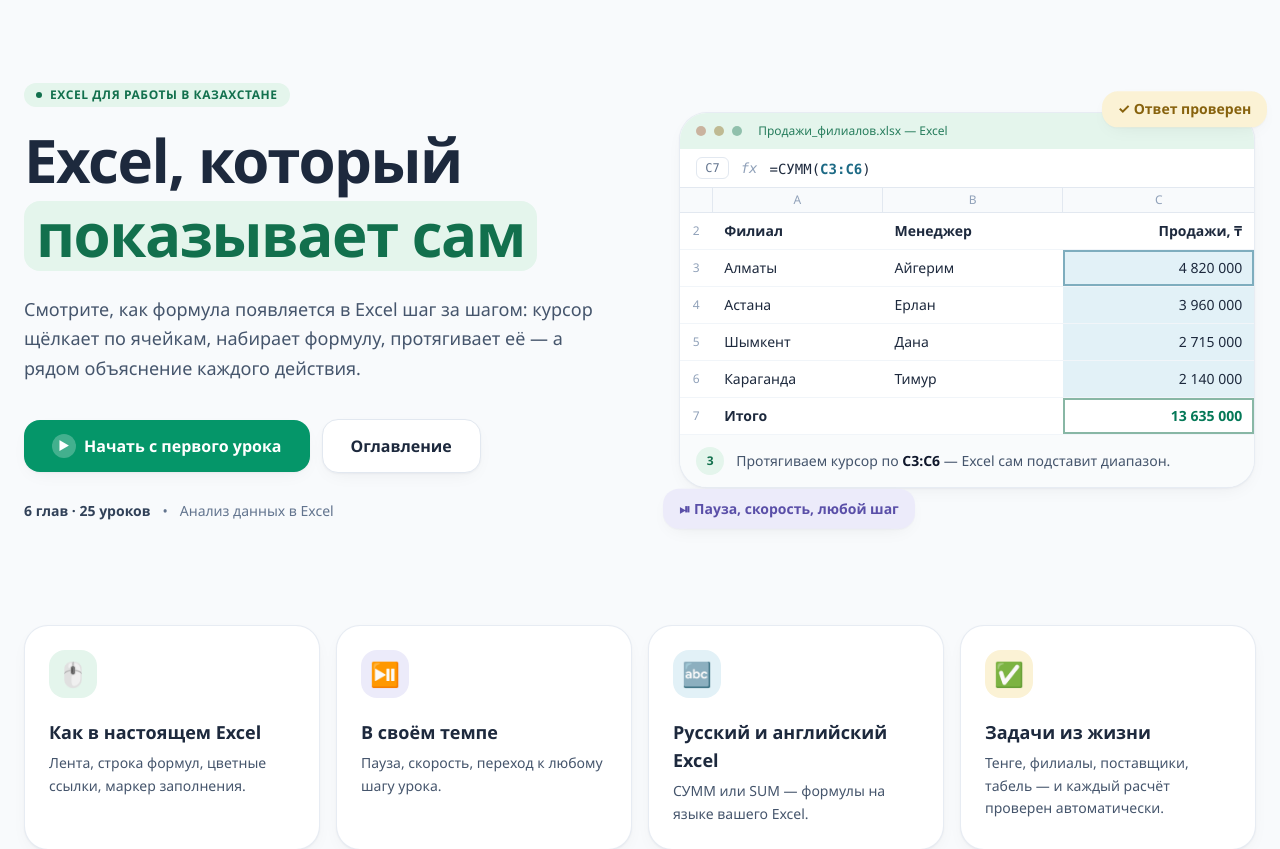
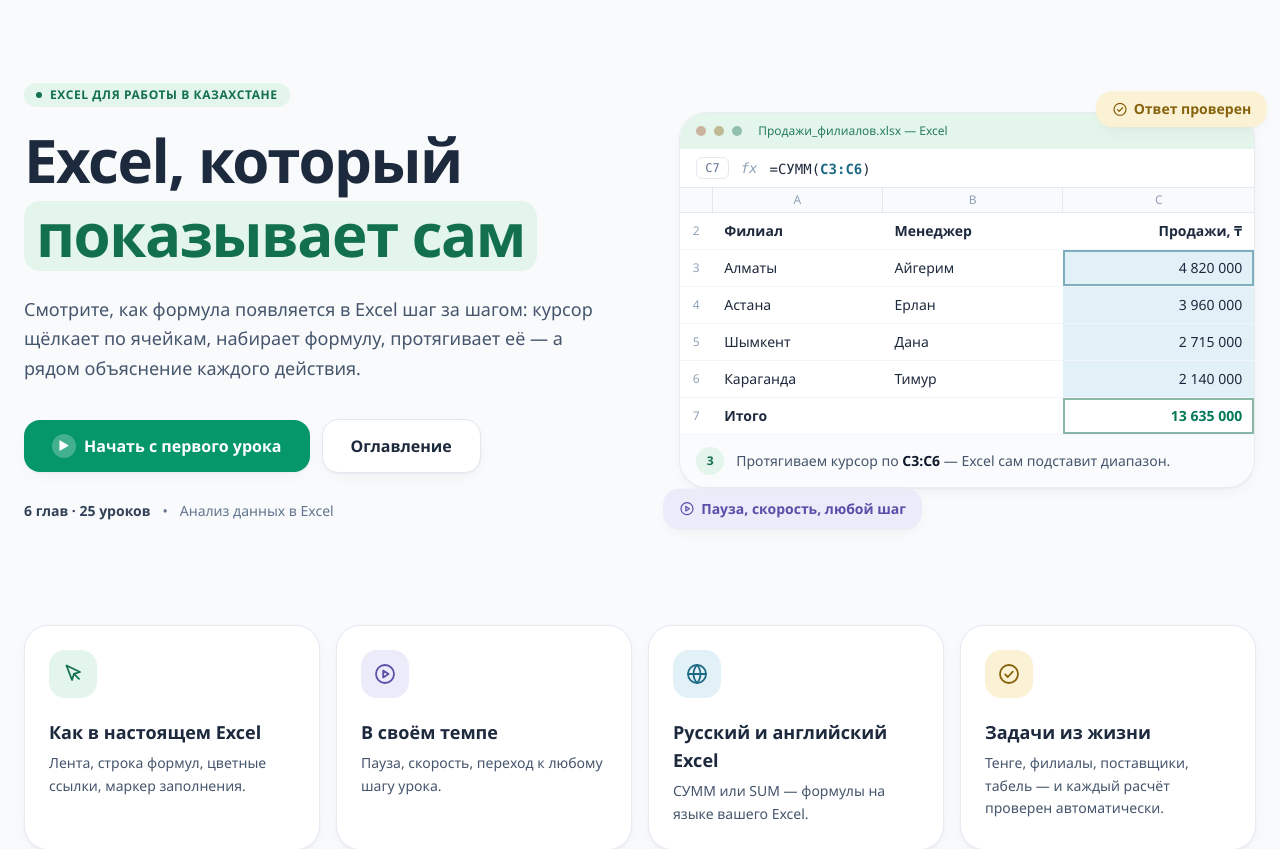
Before and after one commit to zhzhumabekov/ExcelLearn, a Django app: page / in a window 1280 px wide. Shown: the part 65-914 px from the top of the page. Run offline with Django 5.2, Linux system fonts and the light colour scheme; style sheets or scripts are compiled from the project's sources.

Commit message:
feat(site): линейные иконки в мягком стиле вместо эмодзи
- apps/core/templates/_icon.html: набор линейных SVG-иконок (курсор, воспроизведение,
  глобус, галочка, таблица, карандаш, лампочка, скачивание), цвет — от текста
- Главная, урок, оглавление, задания: эмодзи заменены иконками в цвет пастельных
  плиток (мятный, лавандовый, небесный, сливочный); ⬇ в кнопках скачивания — тоже
- Шапка сайта поверх плеера (z-50): стартовый экран плеера перекрывал её при прокрутке

Co-Authored-By: Claude Opus 5.5 <noreply@anthropic.com>

```diff
--- a/apps/catalog/templates/catalog/course.html
+++ b/apps/catalog/templates/catalog/course.html
@@ -62,7 +62,7 @@
           {% if entry.exercise_count %}
             <a href="{% url 'catalog:exercises' entry.chapter.id %}" data-exercises
                class="group flex items-center gap-4 border-t border-slate-100 bg-butter/60 px-5 py-4 transition hover:bg-butter sm:px-7">
-              <span class="grid size-9 flex-none place-items-center rounded-xl bg-white/70 text-lg" aria-hidden="true">✍️</span>
+              <span class="grid size-9 flex-none place-items-center rounded-xl bg-white/70 text-butter-ink">{% include "_icon.html" with name="pencil" cls="size-5" %}</span>
               <span class="flex-1 font-semibold text-butter-ink">Задания к главе</span>
               <span class="text-sm text-slate-500">{{ entry.exercise_count|ru_plural:"задание,задания,заданий" }} · файлы Excel</span>
               <span class="text-slate-400 transition group-hover:translate-x-0.5" aria-hidden="true">→</span>
--- a/apps/catalog/templates/catalog/exercises.html
+++ b/apps/catalog/templates/catalog/exercises.html
@@ -32,7 +32,7 @@
             <p>{{ exercise.task|excel_text:preferences.function_locale|safe }}</p>
 
             <details class="group rounded-2xl border border-slate-200 bg-slate-50/80 p-4 open:bg-white">
-              <summary class="cursor-pointer font-semibold text-brand-700 marker:text-brand-400">💡 Как решать — подсказка</summary>
+              <summary class="cursor-pointer font-semibold text-brand-700 marker:text-brand-400">{% include "_icon.html" with name="bulb" cls="-mt-1 mr-0.5 inline size-5" %} Как решать — подсказка</summary>
               <p class="mt-3">{{ exercise.explain|excel_text:preferences.function_locale|safe }}</p>
               {% if exercise.mistake %}
                 <p class="mt-3 rounded-xl border-l-4 border-butter-ink/40 bg-butter p-3 text-slate-800">
@@ -45,11 +45,11 @@
           <div class="mt-5 flex flex-wrap gap-3">
             <a href="{% url 'catalog:exercise-task' chapter.id exercise.id %}" download data-testid="exercise-task"
                class="btn btn-primary">
-              ⬇ Задание: {{ item.task_name }}
+              {% include "_icon.html" with name="download" cls="size-5" %} Задание: {{ item.task_name }}
             </a>
             <a href="{% url 'catalog:exercise-solution' chapter.id exercise.id %}" download data-testid="exercise-solution"
                class="btn btn-secondary">
-              ✓ Решение для проверки
+              {% include "_icon.html" with name="check" cls="size-5" %} Решение для проверки
             </a>
           </div>
         </li>
--- a/apps/catalog/templates/catalog/home.html
+++ b/apps/catalog/templates/catalog/home.html
@@ -64,11 +64,11 @@
           <span class="text-slate-600">Протягиваем курсор по <b class="text-slate-900">C3:C6</b> — Excel сам подставит диапазон.</span>
         </div>
       </div>
-      <div class="animate-float absolute -top-5 -right-3 hidden rounded-2xl bg-butter px-4 py-2 text-sm font-bold text-butter-ink shadow-soft sm:block">
-        ✓ Ответ проверен
+      <div class="animate-float absolute -top-5 -right-3 hidden items-center gap-1.5 rounded-2xl bg-butter px-4 py-2 text-sm font-bold text-butter-ink shadow-soft sm:flex">
+        {% include "_icon.html" with name="check" cls="size-4" %} Ответ проверен
       </div>
-      <div class="animate-float absolute -bottom-12 -left-4 hidden rounded-2xl bg-lavender px-4 py-2.5 text-sm font-semibold text-lavender-ink shadow-soft [animation-delay:-3s] sm:block">
-        <span>⏯</span> Пауза, скорость, любой шаг
+      <div class="animate-float absolute -bottom-12 -left-4 hidden items-center gap-1.5 rounded-2xl bg-lavender px-4 py-2.5 text-sm font-semibold text-lavender-ink shadow-soft [animation-delay:-3s] sm:flex">
+        {% include "_icon.html" with name="play" cls="size-4" %} Пауза, скорость, любой шаг
       </div>
     </div>
   </section>
@@ -77,22 +77,22 @@
   <section class="py-10">
     <ul class="grid gap-4 sm:grid-cols-2 lg:grid-cols-4">
       <li class="card card-hover p-6">
-        <span class="grid size-12 place-items-center rounded-2xl bg-mint text-2xl">🖱️</span>
+        <span class="grid size-12 place-items-center rounded-2xl bg-mint text-mint-ink">{% include "_icon.html" with name="cursor" cls="size-6" %}</span>
         <h2 class="mt-5 text-lg font-bold">Как в настоящем Excel</h2>
         <p class="mt-1.5 text-sm leading-relaxed text-slate-600">Лента, строка формул, цветные ссылки, маркер заполнения.</p>
       </li>
       <li class="card card-hover p-6">
-        <span class="grid size-12 place-items-center rounded-2xl bg-lavender text-2xl">⏯️</span>
+        <span class="grid size-12 place-items-center rounded-2xl bg-lavender text-lavender-ink">{% include "_icon.html" with name="play" cls="size-6" %}</span>
         <h2 class="mt-5 text-lg font-bold">В своём темпе</h2>
         <p class="mt-1.5 text-sm leading-relaxed text-slate-600">Пауза, скорость, переход к любому шагу урока.</p>
       </li>
       <li class="card card-hover p-6">
-        <span class="grid size-12 place-items-center rounded-2xl bg-sky text-2xl">🔤</span>
+        <span class="grid size-12 place-items-center rounded-2xl bg-sky text-sky-ink">{% include "_icon.html" with name="globe" cls="size-6" %}</span>
         <h2 class="mt-5 text-lg font-bold">Русский и английский Excel</h2>
         <p class="mt-1.5 text-sm leading-relaxed text-slate-600">СУММ или SUM — формулы на языке вашего Excel.</p>
       </li>
       <li class="card card-hover p-6">
-        <span class="grid size-12 place-items-center rounded-2xl bg-butter text-2xl">✅</span>
+        <span class="grid size-12 place-items-center rounded-2xl bg-butter text-butter-ink">{% include "_icon.html" with name="check" cls="size-6" %}</span>
         <h2 class="mt-5 text-lg font-bold">Задачи из жизни</h2>
         <p class="mt-1.5 text-sm leading-relaxed text-slate-600">Тенге, филиалы, поставщики, табель — и каждый расчёт проверен автоматически.</p>
       </li>
--- a/apps/catalog/templates/catalog/lesson.html
+++ b/apps/catalog/templates/catalog/lesson.html
@@ -26,7 +26,7 @@
   <div id="player" class="mt-6 [--xl-sticky-top:84px]"></div>
 
   <section class="card mt-6 flex flex-wrap items-center gap-4 p-5 sm:p-6" aria-labelledby="lesson-file-title">
-    <span class="grid size-12 flex-none place-items-center rounded-2xl bg-mint text-2xl" aria-hidden="true">📗</span>
+    <span class="grid size-12 flex-none place-items-center rounded-2xl bg-mint text-mint-ink">{% include "_icon.html" with name="sheet" cls="size-6" %}</span>
     <div class="min-w-0 flex-1">
       <h2 id="lesson-file-title" class="font-bold">Повторите урок в своём Excel</h2>
       <p class="text-sm text-slate-500">
@@ -34,14 +34,14 @@
       </p>
     </div>
     <a href="{% url 'catalog:lesson-file' lesson.id %}" download data-testid="lesson-file" class="btn btn-primary">
-      ⬇ Скачать {{ lesson_file_name }}
+      {% include "_icon.html" with name="download" cls="size-5" %} Скачать {{ lesson_file_name }}
     </a>
   </section>
 
   {% if show_exercises %}
     <a href="{% url 'catalog:exercises' chapter.id %}" data-testid="chapter-exercises"
        class="group relative mt-4 flex flex-wrap items-center gap-4 overflow-hidden rounded-3xl bg-butter p-5 text-butter-ink transition hover:-translate-y-0.5 hover:shadow-lift sm:p-6">
-      <span class="grid size-12 flex-none place-items-center rounded-2xl bg-white/60 text-2xl" aria-hidden="true">✍️</span>
+      <span class="grid size-12 flex-none place-items-center rounded-2xl bg-white/60">{% include "_icon.html" with name="pencil" cls="size-6" %}</span>
       <span class="flex-1">
         <span class="block text-lg font-bold">Глава пройдена — закрепите на заданиях</span>
         <span class="text-sm text-slate-600">Задачи на своих данных: файл задания и решение для проверки.</span>
--- /dev/null
+++ b/apps/core/templates/_icon.html
@@ -0,0 +1,6 @@
+{% comment %}
+Линейная иконка в мягком стиле сайта; цвет — от текста (currentColor), размер — классы cls.
+Пример: include "_icon.html" with name="check" cls="size-6". Имена: cursor, play, globe, check, sheet,
+pencil, bulb, download.
+{% endcomment %}
+<svg viewBox="0 0 24 24" class="{{ cls|default:'size-6' }}" fill="none" stroke="currentColor" stroke-width="1.8" stroke-linecap="round" stroke-linejoin="round" aria-hidden="true">{% if name == "cursor" %}<path d="M5.5 3.5 19 10l-6 1.8-2 6.2z"/><path d="m13 11.8 5 5"/>{% elif name == "play" %}<circle cx="12" cy="12" r="9"/><path d="M10.2 8.6v6.8l5.3-3.4z"/>{% elif name == "globe" %}<circle cx="12" cy="12" r="9"/><path d="M3 12h18"/><path d="M12 3a13.5 13.5 0 0 1 0 18"/><path d="M12 3a13.5 13.5 0 0 0 0 18"/>{% elif name == "check" %}<circle cx="12" cy="12" r="9"/><path d="m8.2 12.4 2.6 2.6 5-5.4"/>{% elif name == "sheet" %}<path d="M14 3H7a2 2 0 0 0-2 2v14a2 2 0 0 0 2 2h10a2 2 0 0 0 2-2V8z"/><path d="M14 3v5h5"/><path d="M8.5 12.5h7"/><path d="M8.5 16.5h7"/><path d="M12 10.5v8"/>{% elif name == "pencil" %}<path d="M4 20h4L18.5 9.5a2.8 2.8 0 0 0-4-4L4 16z"/><path d="m13.5 6.5 4 4"/>{% elif name == "bulb" %}<path d="M9.5 18h5"/><path d="M10.5 21h3"/><path d="M12 3a6 6 0 0 0-3.7 10.7c.7.6 1.2 1.4 1.2 2.3h5c0-.9.5-1.7 1.2-2.3A6 6 0 0 0 12 3z"/>{% elif name == "download" %}<path d="M12 4v11"/><path d="m7 10 5 5 5-5"/><path d="M5 20h14"/>{% endif %}</svg>
--- a/apps/core/templates/base.html
+++ b/apps/core/templates/base.html
@@ -16,7 +16,7 @@
   {% block head %}{% endblock %}
 </head>
 <body class="min-h-screen flex flex-col bg-slate-50 text-slate-800 antialiased">
-  <header class="sticky top-0 z-30 border-b border-slate-200/70 bg-white/90 backdrop-blur">
+  <header class="sticky top-0 z-50 border-b border-slate-200/70 bg-white/90 backdrop-blur">
     <div class="mx-auto flex max-w-7xl items-center gap-4 px-4 py-3 sm:gap-6 sm:px-6">
       <a href="{% url 'catalog:home' %}" class="group flex items-center gap-2.5 font-display font-bold">
         <span class="relative grid size-10 place-items-center overflow-hidden rounded-xl bg-brand-600 text-white transition group-hover:rotate-[-6deg]">
```
